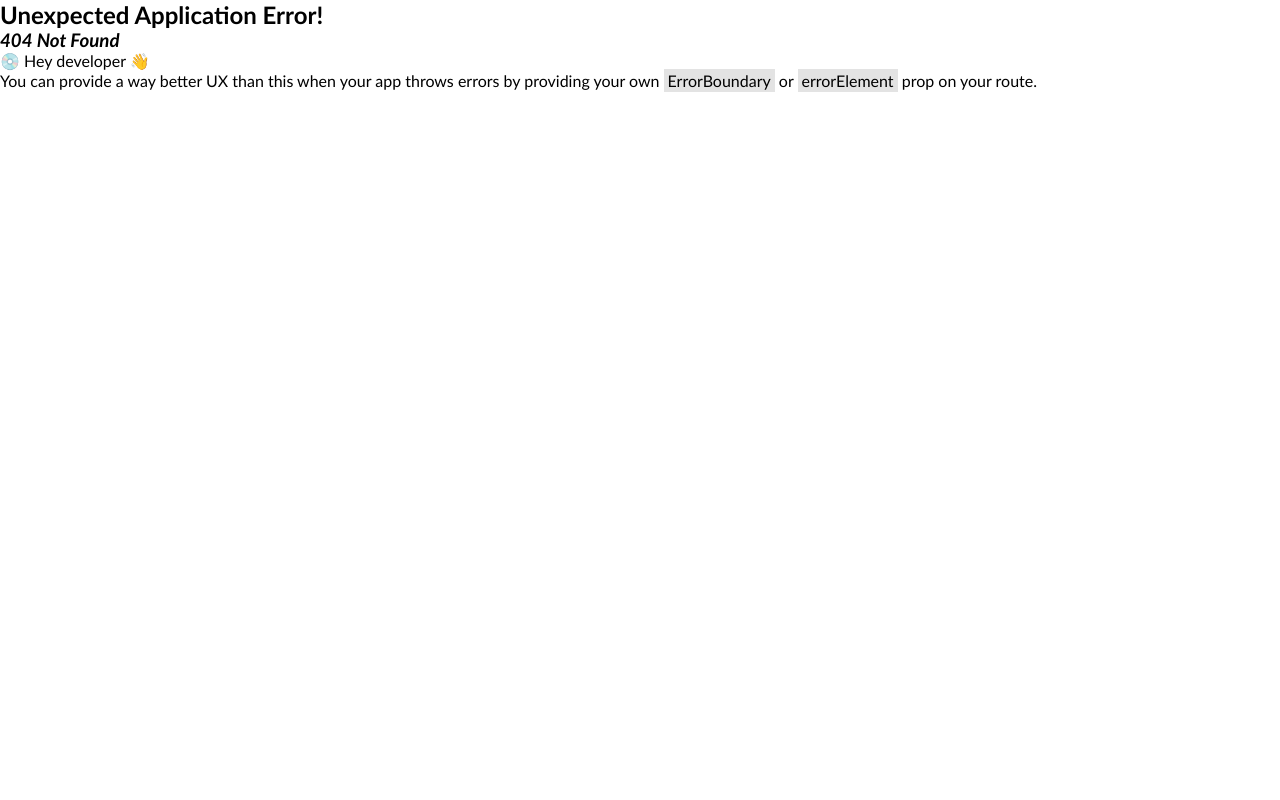
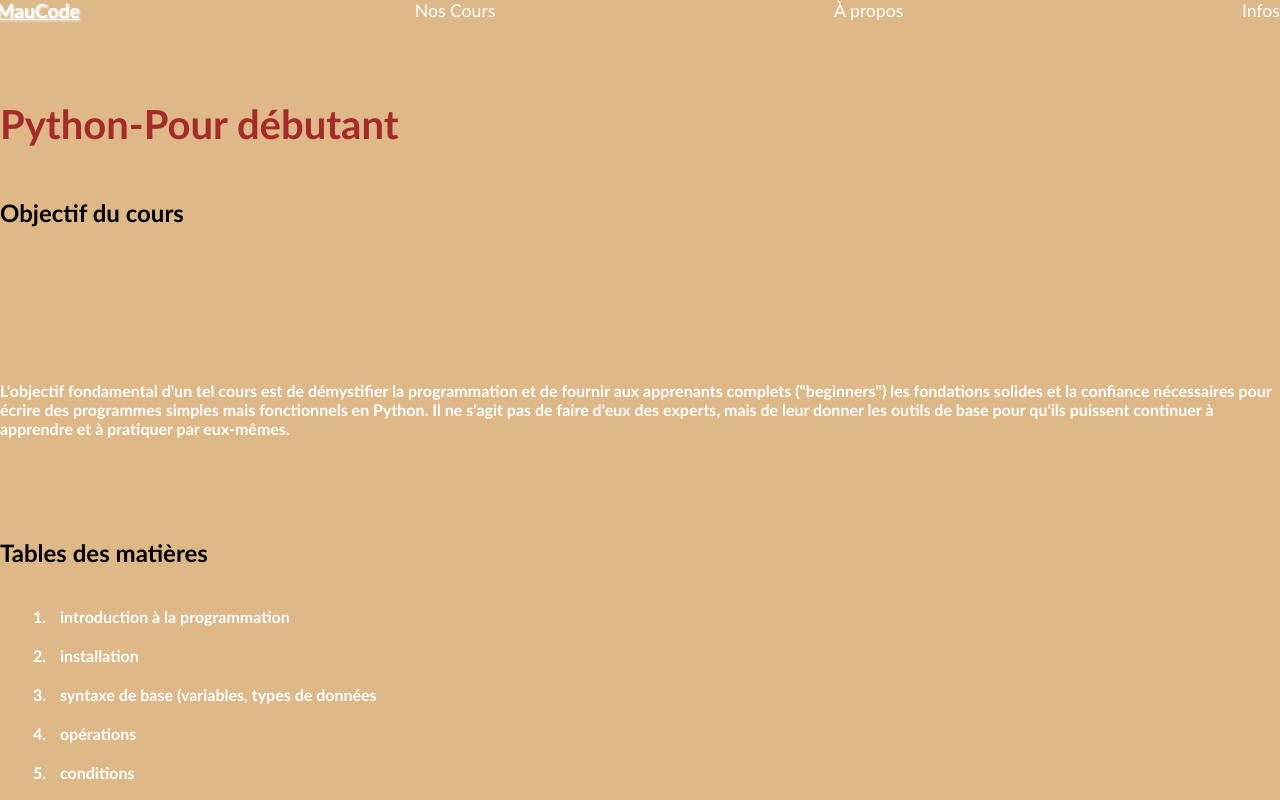
Before and after one commit to AKEKOFranck/MauCode, a React (Vite) app: page /PY1 in a window 1280 px wide. Before the commit this address had no page. Shown: the top 800 px of the page. Built offline with nearby package versions, Linux system fonts and the light colour scheme.

Commit message:
python lesson1

```diff
--- a/src/pages/Course.jsx
+++ b/src/pages/Course.jsx
@@ -10,7 +10,7 @@ export default function Course() {
     const lesson = [
         {id:1,
         image: logo1,
-        text: <Link to='' className='course_text'>
+        text: <Link to='/PY1' className='course_text'>
             python pour débutant
         </Link>,
         },
--- /dev/null
+++ b/src/pages/PY1.jsx
@@ -0,0 +1,60 @@
+import '../styles/PY1.css';
+
+export default function PY1() {
+
+    const pyData = [
+        "introduction à la programmation",
+         "installation ",
+         "syntaxe de base (variables, types de données",
+          "opérations",
+           "conditions",
+            "boucles",
+             "fonctions",
+              "Listes/Tuples",
+               "Dictionnaires/Sets",
+                "Gestion des erreurs",
+                 "Modules standars",
+                  "Programmation orientée objet 1",
+                  "Programmation orientée objet 2",
+    ]
+
+
+
+
+
+
+
+
+
+    return(
+        <section className='py_main'>
+            <h1 className='py_title'>
+                Python-Pour débutant
+            </h1>
+
+            <div className='py_cont1'>
+                <h2 className='py_title1'>
+                Objectif du cours
+                </h2>
+
+                <h4 className='py_text1'>
+                    L'objectif fondamental d'un tel cours est de démystifier la programmation et de fournir aux apprenants complets ("beginners") les fondations solides et la confiance nécessaires pour écrire des programmes simples mais fonctionnels en Python.
+
+Il ne s'agit pas de faire d'eux des experts, mais de leur donner les outils de base pour qu'ils puissent continuer à apprendre et à pratiquer par eux-mêmes.
+                </h4>
+            </div>
+
+            <div className='py_cont2'>
+                <h2 className='py_title1'>
+                    Tables des matières
+                </h2>
+
+                <ul className='py_list2'>
+                    {pyData.map((items, idx) =>(
+                         <li key={idx} className='py_list2'>{items}</li>
+                    ))}
+                </ul>
+            </div>
+        </section>
+    )
+}
--- a/src/routes/Router.jsx
+++ b/src/routes/Router.jsx
@@ -3,6 +3,7 @@ import Layout from '../components/Layout';
 import Home from '../pages/Home';
 import Course from '../pages/Course';
 import About from '../pages/About';
+import PY1 from '../pages/PY1';
 
 
 
@@ -23,6 +24,10 @@ const router = createBrowserRouter([
         path:'/About',
         element:<About/>
       },
+       {
+        path:'/PY1',
+        element:<PY1/>
+      },
     ]
   }
 ]);
--- /dev/null
+++ b/src/styles/PY1.css
@@ -0,0 +1,71 @@
+
+
+.py_main{
+    width: 100%;
+    height: 200vh;
+    background-color: burlywood;
+}
+
+.py_title{
+    position: relative;
+    top: 100px;
+    font-weight: 900;
+    width: 100%;
+    font-size: 2.5rem;
+    color: brown;
+}
+
+
+.py_cont1{
+    width: 50%;
+    height: 12%;
+    position: relative;
+    top: 150px;
+    display: flex;
+    flex-direction: column;
+    justify-content: space-between;
+}
+
+
+.py_text1{
+    color: white;
+    font-weight: 600;
+}
+
+
+.py_cont2{
+    width: 100%;
+    height: auto;
+    position: relative;
+    top: 250px;
+    display: flex;
+    flex-direction: column;
+    justify-content: space-between;
+}
+
+.py_list1, .py_list2{
+    list-style: decimal;
+    color: white;
+    font-weight: 600;
+    padding: 0px 10px;
+    margin: 20px;
+}
+
+
+
+
+
+@media (max-width:767px) {
+    .py_cont1, .py_cont2{
+        width: 100%;
+        height: 15%;
+    }
+}
+
+
+@media (min-width:767px) and (max-width:1400px) {
+    .py_cont1, .py_cont2{
+        width: 100%;
+        height: 15%;
+    }
+}
```
